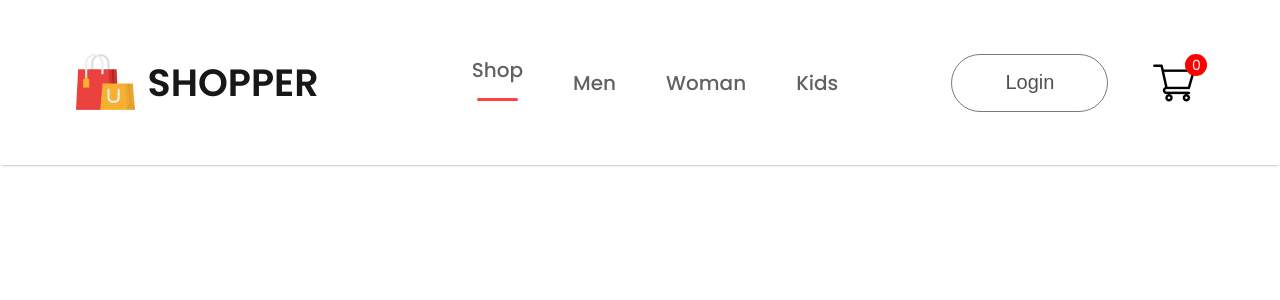
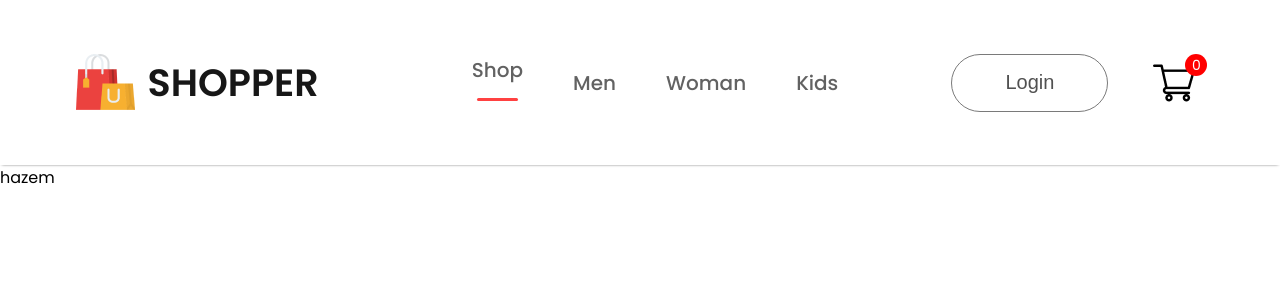
Before and after one commit to hazemmohsen2000/E-commerce, a React (Create React App) app: page / in a window 1280 px wide. Shown: the top 300 px of the page. Built offline with nearby package versions, Linux system fonts and the light colour scheme.

Commit message:
adding pages

```diff
--- a/src/App.js
+++ b/src/App.js
@@ -1,10 +1,19 @@
 import './App.css';
 import Navbar from './Components/Navbar/Navbar';
-
+import { BrowserRouter, Routes, Route } from 'react-router-dom';
+import Shop from './pages/Shop';
 function App() {
   return (
     <div >
+      <BrowserRouter>
       <Navbar/>
+
+      <Routes>
+        <Route path='/' element = {<Shop/>}/>
+
+
+      </Routes>
+      </BrowserRouter>
     </div>
   );
 }
--- /dev/null
+++ b/src/pages/Shop.jsx
@@ -0,0 +1,11 @@
+import React from 'react'
+
+const Shop = () => {
+  return (
+    <div>
+        hazem
+    </div>
+  )
+}
+
+export default Shop
```
Also changed, not shown: src/pages/Cart.jsx (added, +11 -0 lines), src/pages/LoginSignup.jsx (added, +11 -0 lines), src/pages/Product.jsx (added, +11 -0 lines), src/pages/ShopCategory.jsx (added, +11 -0 lines).
